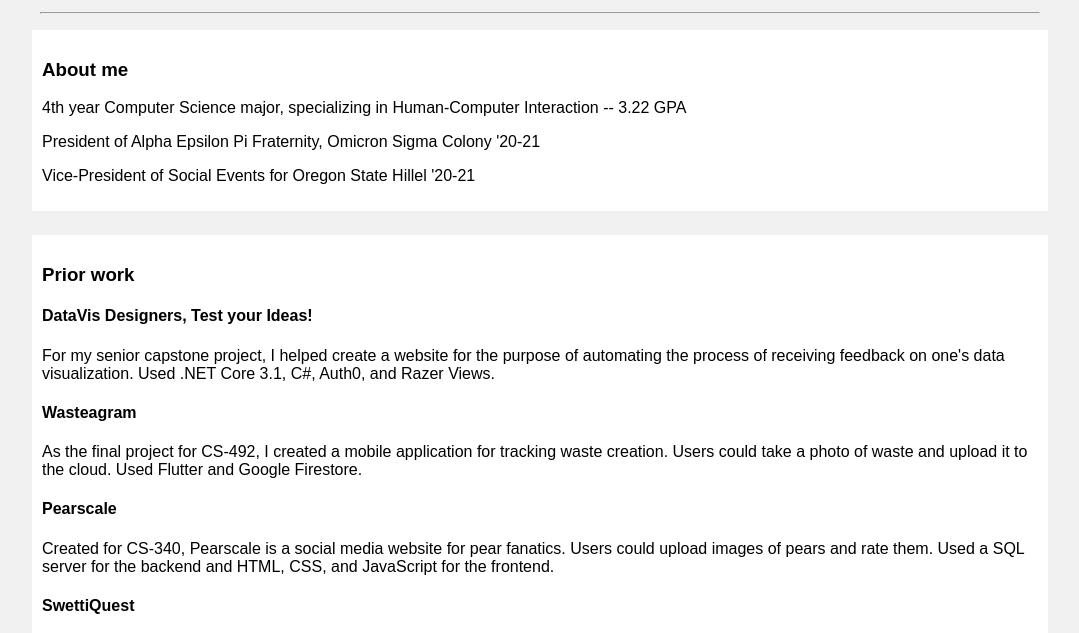
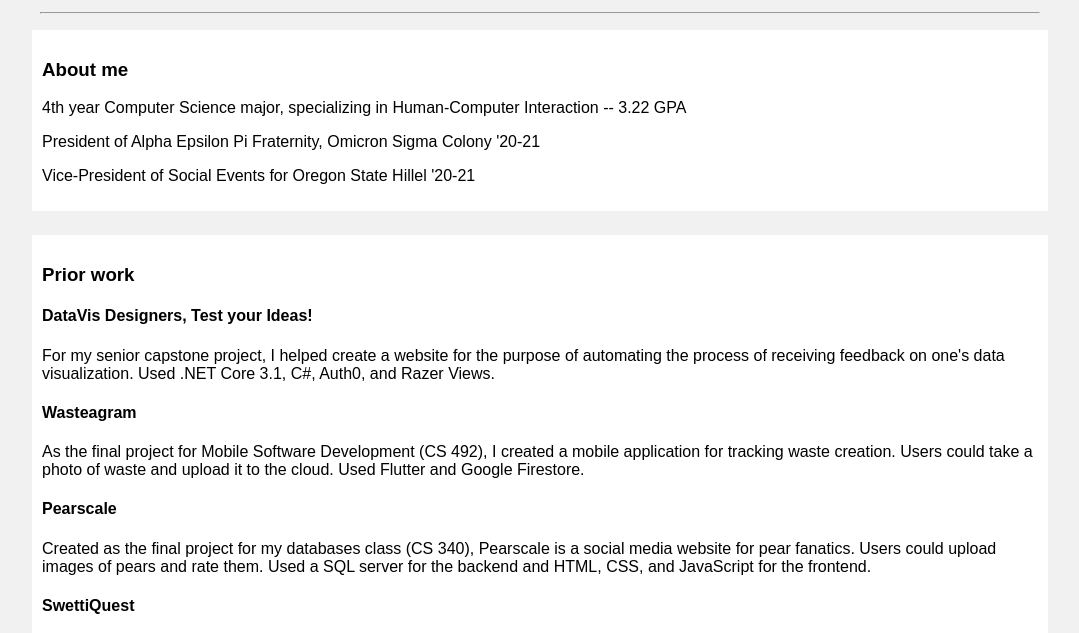
Before and after one commit to Zach-Kauffman/zach-kauffman.github.io, a plain HTML site: page index.html in a window 1280 px wide. Shown: the part 141-774 px from the top of the page, without its empty margins (100-1179 px from the left). Drawn offline with Linux system fonts and the light colour scheme.

Commit message:
Update index.html

```diff
--- a/index.html
+++ b/index.html
@@ -53,9 +53,9 @@
             <h4>DataVis Designers, Test your Ideas!</h4>
             <p>For my senior capstone project, I helped create a website for the purpose of automating the process of receiving feedback on one's data visualization. Used .NET Core 3.1, C#, Auth0, and Razer Views.</p>
             <h4>Wasteagram</h4>
-            <p>As the final project for CS-492, I created a mobile application for tracking waste creation. Users could take a photo of waste and upload it to the cloud. Used Flutter and Google Firestore.</p>
+            <p>As the final project for Mobile Software Development (CS 492), I created a mobile application for tracking waste creation. Users could take a photo of waste and upload it to the cloud. Used Flutter and Google Firestore.</p>
             <h4>Pearscale</h4>
-            <p>Created for CS-340, Pearscale is a social media website for pear fanatics. Users could upload images of pears and rate them. Used a SQL server for the backend and HTML, CSS, and JavaScript for the frontend.</p>
+            <p>Created as the final project for my databases class (CS 340), Pearscale is a social media website for pear fanatics. Users could upload images of pears and rate them. Used a SQL server for the backend and HTML, CSS, and JavaScript for the frontend.</p>
             <h4>SwettiQuest</h4>
             <p>A bot for Discord written in Python where you get to play as rapper extraordinaire, Swetti Boy. Users could input commands to perform game actions. User data saved across all servers. Used Discord.py.</p>
             <h4>Gobtech Internship</h4>
```
